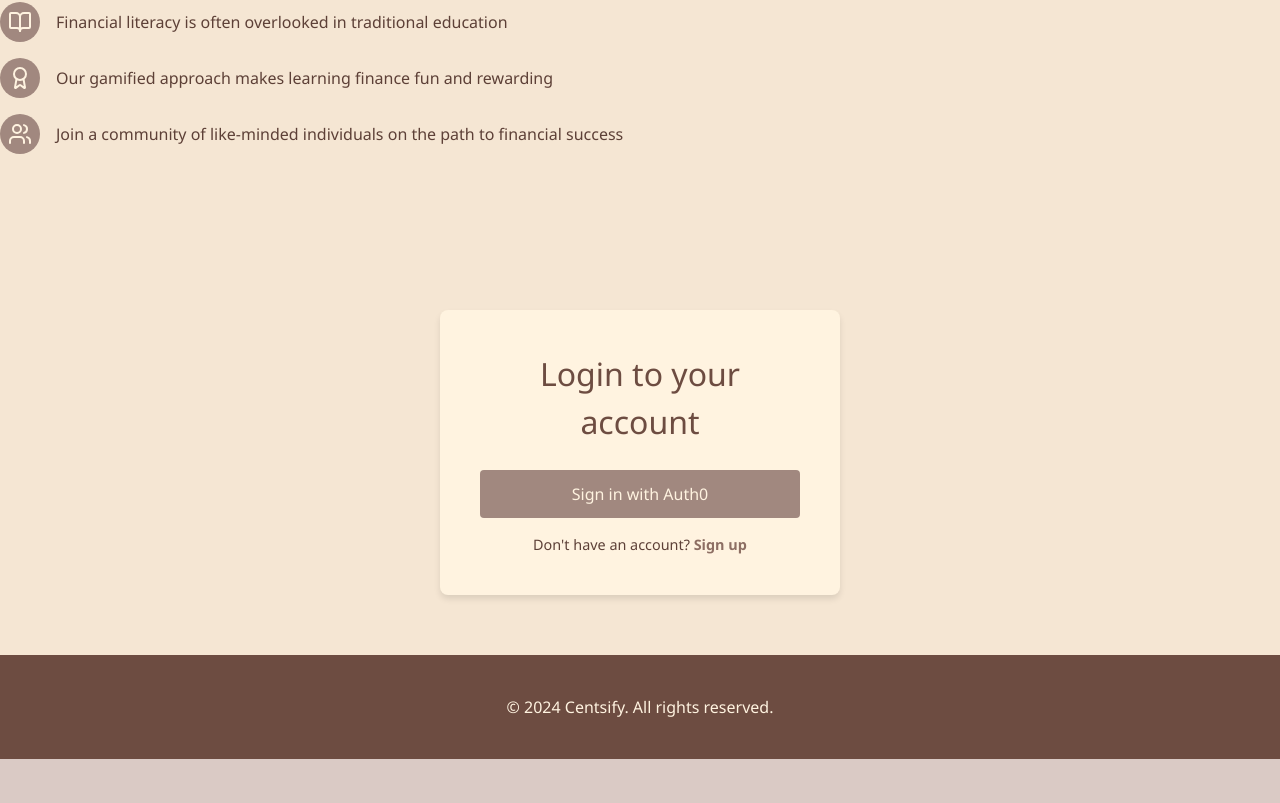
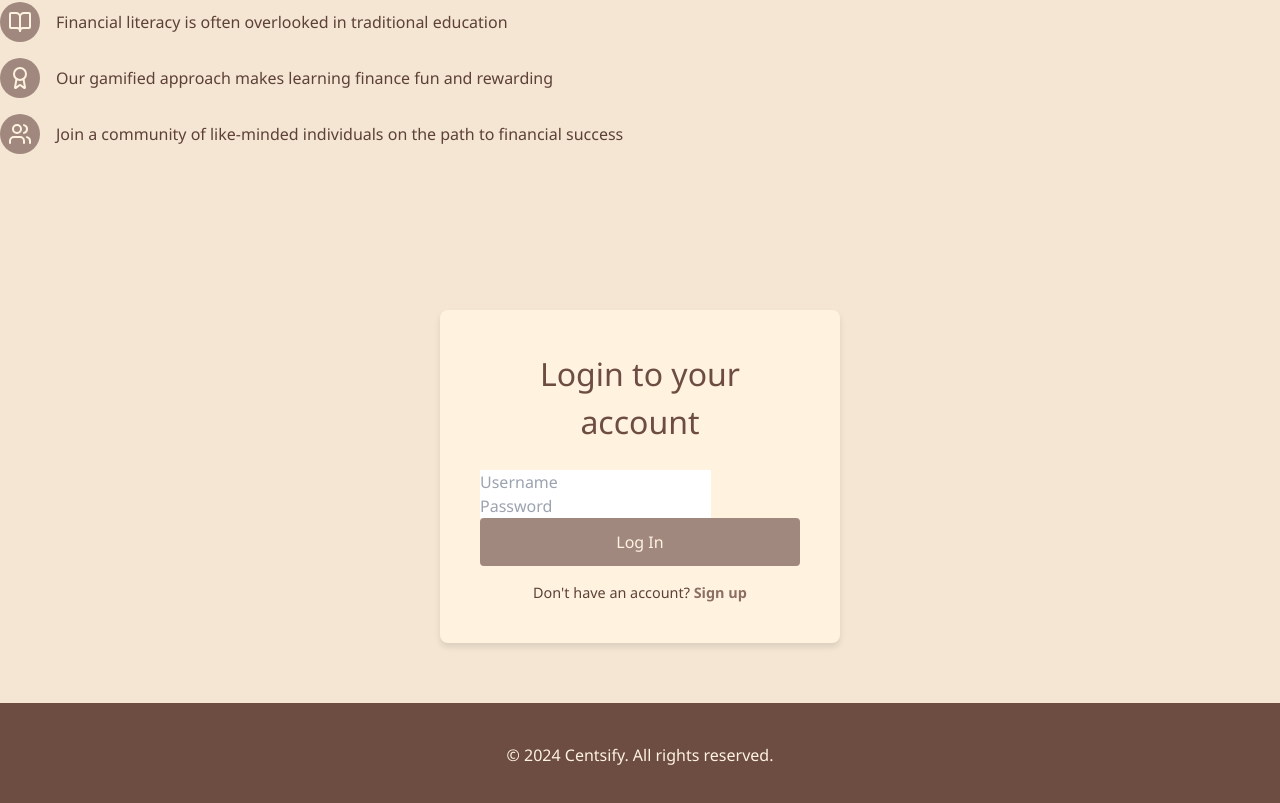
Before and after one commit to MahinAshraful/Centsify, a React (Vite) app in the folder client/: page /login in a window 1280 px wide. Shown: the part 1710-2513 px from the top of the page. Before the commit the page ends 2469 px from the top, so only its background shows below. Built offline with nearby package versions, Linux system fonts and the light colour scheme; no server answers.

Commit message:
completed login authentication

```diff
--- a/client/src/components/Login.tsx
+++ b/client/src/components/Login.tsx
@@ -1,21 +1,48 @@
-import React, { useRef } from 'react';
-import { useAuth0 } from '@auth0/auth0-react';
+import React, { useRef, useState } from 'react';
 import { Navigate, Link, useLocation } from 'react-router-dom';
 import { DollarSign, TrendingUp, MessageCircle, BookOpen, Award, Users } from 'lucide-react';
 import './login.css';
 
 const Login: React.FC = () => {
-  const { loginWithRedirect, isAuthenticated } = useAuth0();
+  const [username, setUsername] = useState('');
+  const [password, setPassword] = useState('');
+  const [error, setError] = useState('');
+  const [isLoggedIn, setIsLoggedIn] = useState(false);
   const location = useLocation();
   const message = location.state?.message;
   const loginSectionRef = useRef<HTMLDivElement>(null);
 
-  if (isAuthenticated) {
-    return <Navigate to="/dashboard" replace />;
+  if (isLoggedIn) {
+    return <Navigate to="/roadmap" replace />;
   }
 
   const scrollToLogin = () => {
     loginSectionRef.current?.scrollIntoView({ behavior: 'smooth' });
+  };
+
+  const handleLogin = async (e: React.FormEvent) => {
+    e.preventDefault();
+    try {
+      const response = await fetch(`${import.meta.env.VITE_API_URL}/api/login`, {
+        method: 'POST',
+        headers: {
+          'Content-Type': 'application/json',
+        },
+        body: JSON.stringify({ username, password }),
+      });
+
+      if (response.ok) {
+        const data = await response.json();
+        // Store the token in localStorage or a secure storage method
+        localStorage.setItem('token', data.access_token);
+        setIsLoggedIn(true);
+      } else {
+        const errorData = await response.json();
+        setError(errorData.message || 'Login failed');
+      }
+    } catch (error) {
+      setError('An error occurred. Please try again.');
+    }
   };
 
   return (
@@ -92,12 +119,32 @@ const Login: React.FC = () => {
               {message}
             </p>
           )}
-          <button
-            onClick={() => loginWithRedirect()}
-            className="login-button"
-          >
-            Sign in with Auth0
-          </button>
+          {error && (
+            <p className="error-message">
+              {error}
+            </p>
+          )}
+          <form onSubmit={handleLogin} className="login-form">
+            <input
+              type="text"
+              placeholder="Username"
+              value={username}
+              onChange={(e) => setUsername(e.target.value)}
+              className="login-input"
+              required
+            />
+            <input
+              type="password"
+              placeholder="Password"
+              value={password}
+              onChange={(e) => setPassword(e.target.value)}
+              className="login-input"
+              required
+            />
+            <button type="submit" className="login-button">
+              Log In
+            </button>
+          </form>
           <p className="signup-text">
             Don't have an account?{' '}
             <Link to="/signup" className="signup-link">
@@ -114,4 +161,4 @@ const Login: React.FC = () => {
   );
 };
 
-export default Login;
+export default Login
```
